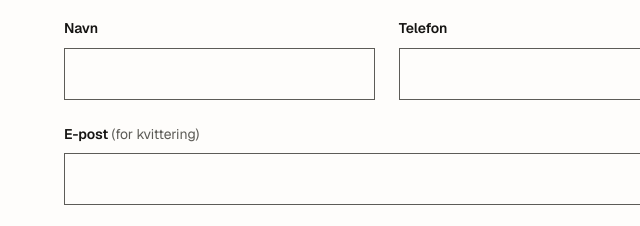
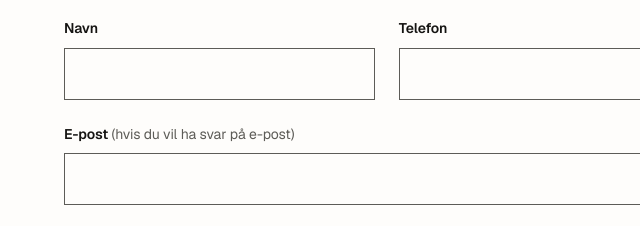
Before and after one commit to elieneama/express-bilservice-preview, a plain HTML site: page bestill/index.html in a window 1280 px wide. Shown: the part 880-1106 px from the top of the page, 0-640 px from the left. Drawn offline with Linux system fonts and the light colour scheme.

Commit message:
Oppdatert forhåndsvisning

```diff
--- a/bestill/index.html
+++ b/bestill/index.html
@@ -117,7 +117,7 @@
             <label class="field"><span class="field__l">Navn</span><input name="navn" autocomplete="name" required maxlength="80"></label>
             <label class="field"><span class="field__l">Telefon</span><input type="tel" name="telefon" autocomplete="tel" inputmode="tel" required maxlength="20" pattern="[+0-9][0-9 ]{7,}"></label>
           </div>
-          <label class="field"><span class="field__l">E-post <span class="field__h">(for kvittering)</span></span><input type="email" name="epost" autocomplete="email" maxlength="120"></label>
+          <label class="field"><span class="field__l">E-post <span class="field__h">(hvis du vil ha svar på e-post)</span></span><input type="email" name="epost" autocomplete="email" maxlength="120"></label>
           <label class="field"><span class="field__l">Hva gjelder det? <span class="field__h">(valgfritt)</span></span><textarea name="melding" rows="4" maxlength="1000"></textarea></label>
           <div class="booking__hp" aria-hidden="true"><label>Ikke fyll ut dette feltet <input name="firma" tabindex="-1" autocomplete="off"></label></div>
           <p class="booking__error" role="alert" hidden></p>
```
Also changed, not shown: personvern/index.html (+1 -1 lines).
